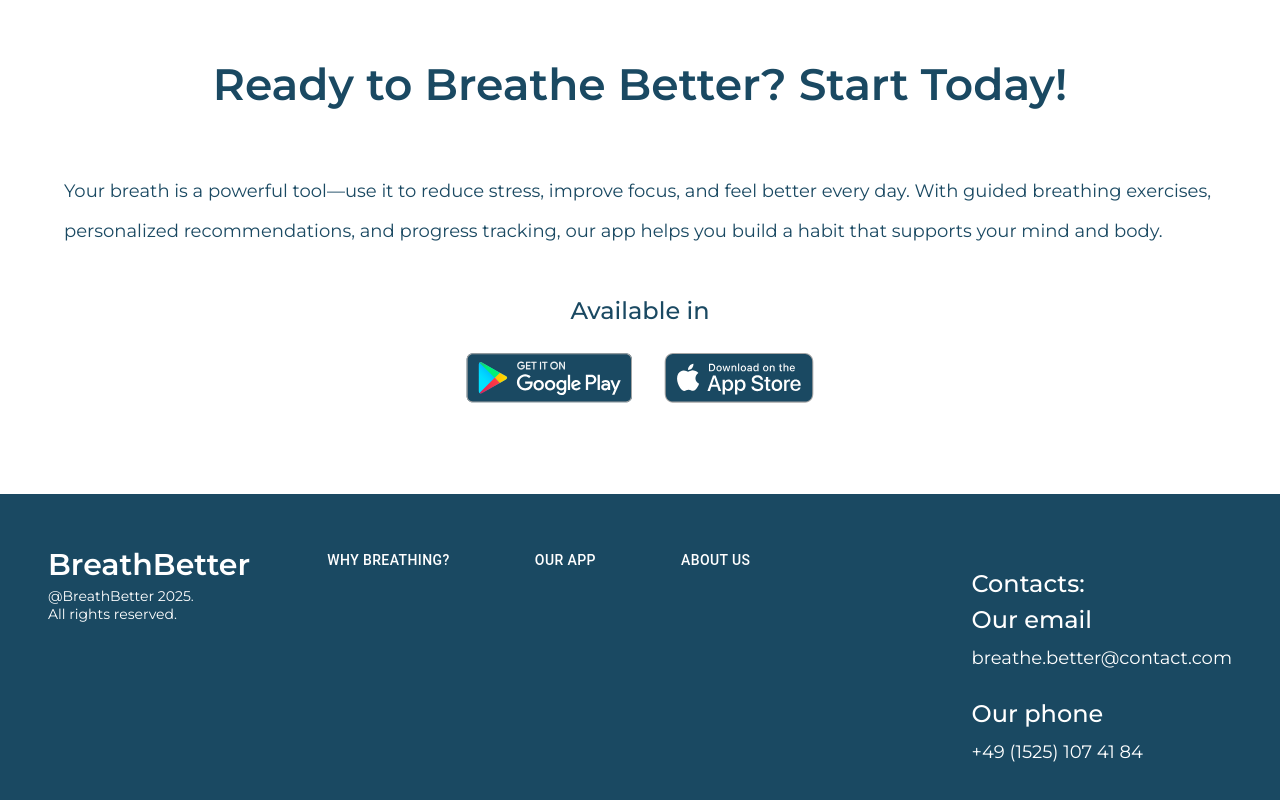
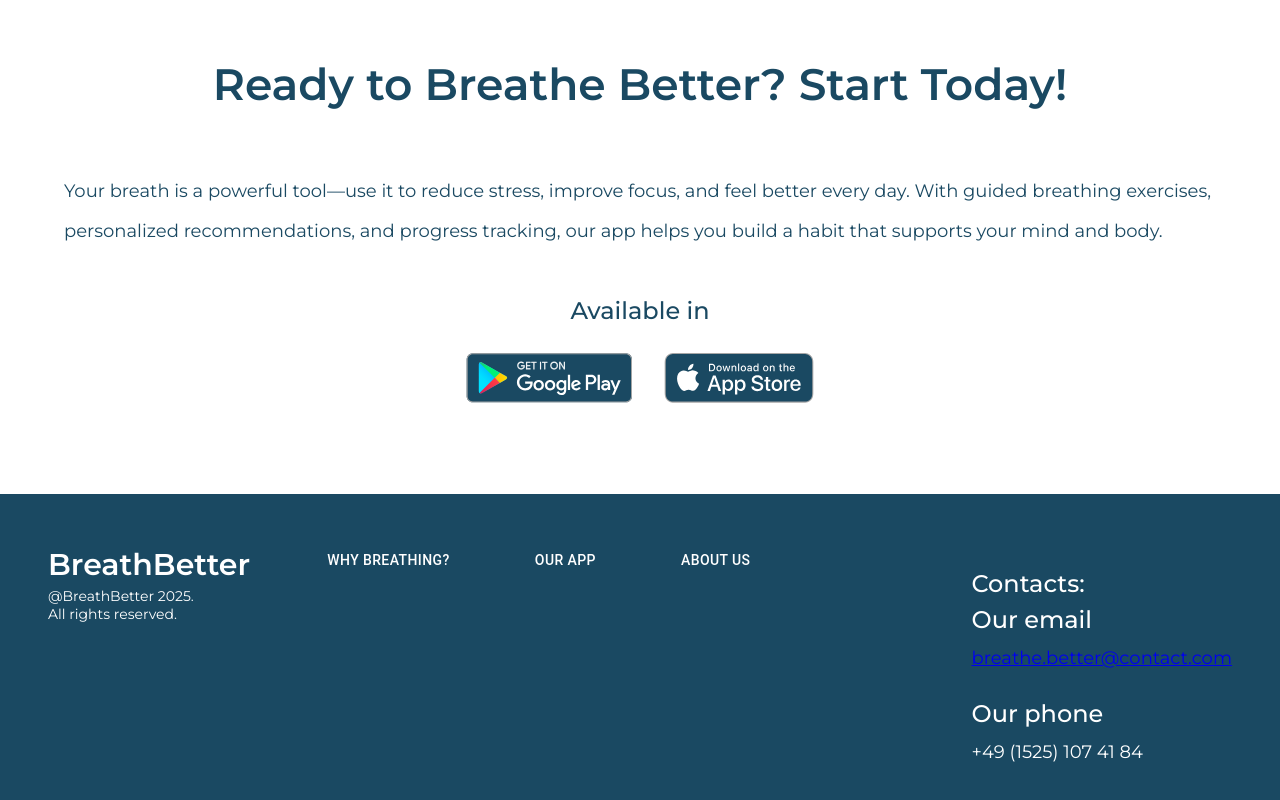
Before and after one commit to NikitaEfimovIT/breathing-better, a React (Vite) app: page / in a window 1280 px wide. Shown: the part 4226-5026 px from the top of the page. Built offline with nearby package versions, Linux system fonts and the light colour scheme.

Commit message:
added links

```diff
--- a/src/components/Footer.jsx
+++ b/src/components/Footer.jsx
@@ -61,9 +61,13 @@ export const Footer = () => {
           <Box display={"flex"} flexDirection={"column"} alignItems={"start"} justifyContent={"start"} color={"white"}>
             <TitleH3 sx={{ color: "white", marginBottom: 0 }}>Contacts:</TitleH3>
             <TitleH3 sx={{ color: "white", margin: 0 }}>Our email</TitleH3>
-            <Text sx={{ color: "white", marginTop: 0 }}>breathe.better@contact.com</Text>
+            <Text sx={{ color: "white", marginTop: 0 }}>
+              <a href="mailto:breathe.better@contact.com">breathe.better@contact.com</a>
+            </Text>
             <TitleH3 sx={{ color: "white", margin: 0 }}>Our phone</TitleH3>
-            <Text sx={{ color: "white", marginTop: 0 }}>+49 (1525) 107 41 84</Text>
+            <Text sx={{ color: "white", marginTop: 0 }}>
+              <a>+49 (1525) 107 41 84</a>
+            </Text>
             {isMdDown && (
               <Text style={{ margin: 0, lineHeight: "normal", fontSize: 14, color: "white" }}>
                 {`@BreathBetter ${new Date().getFullYear()}.`}
```
Also changed, not shown: 1 other file (tests, documents, lock files or other folders).
